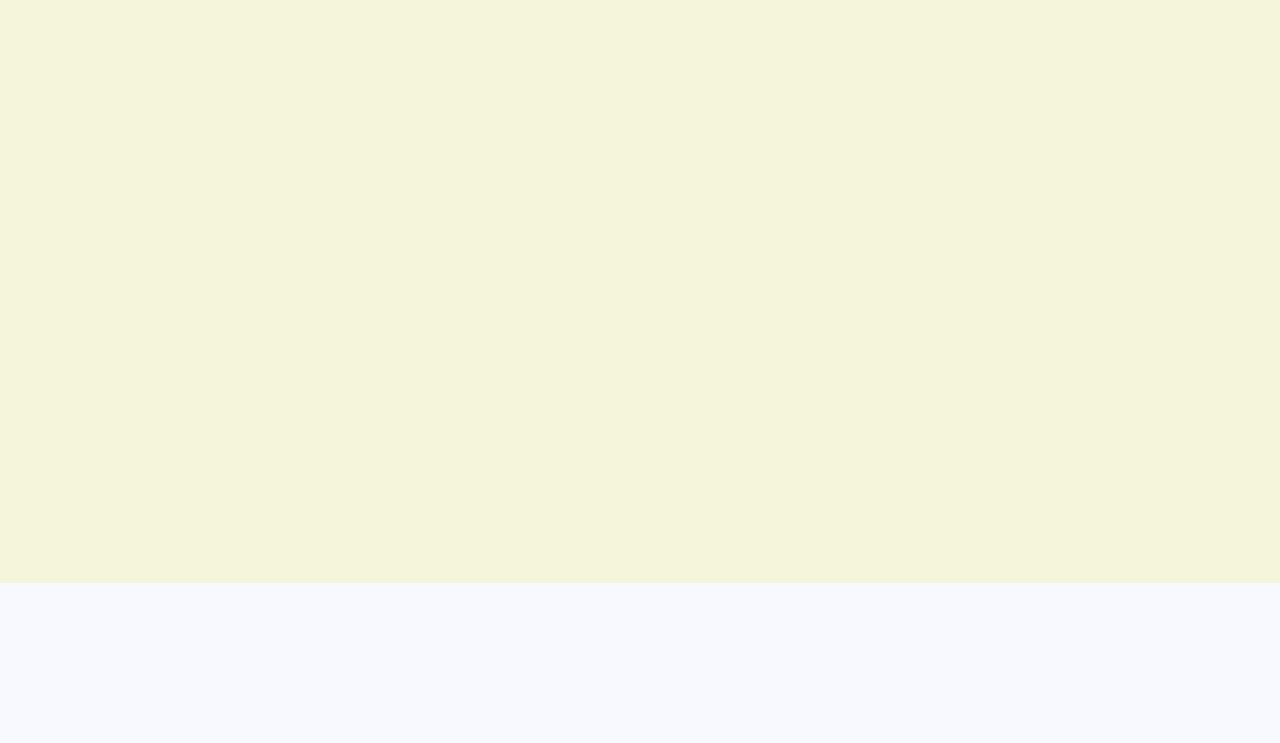
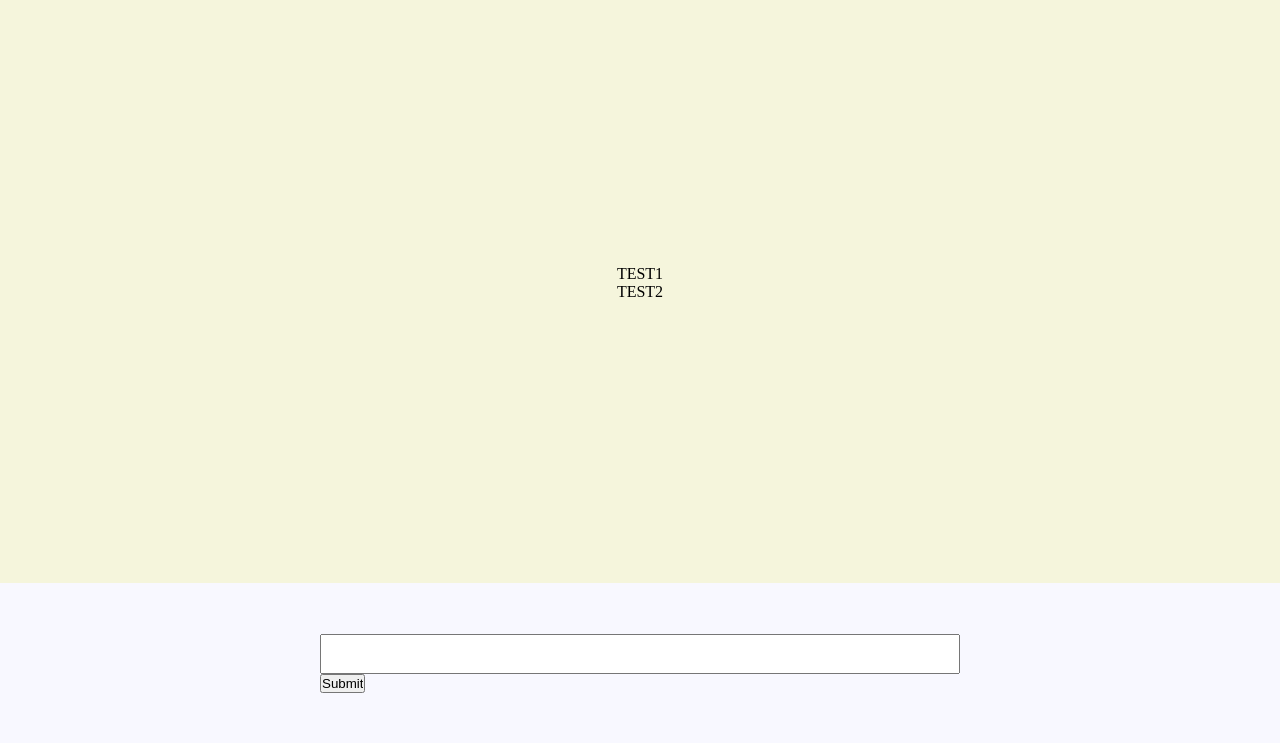
Before and after one commit to KDT-IaaS-Class-One-Group/Web-Prompt, a website: page public/index.html in a window 1280 px wide. Shown: the part 57-800 px from the top of the page. Drawn offline with Linux system fonts and the light colour scheme.

Commit message:
Style: 기본 스타일링 완료

```diff
--- a/public/common.css
+++ b/public/common.css
@@ -12,7 +12,7 @@
   flex-direction: column;
 }
 
-#header {
+#Header {
   width: 100vw;
   height: 5vh;
   display: flex;
@@ -23,14 +23,21 @@
 
 }
 
-#container {
+#Container {
   width: 100vw;
   height: 75vh;
   display: flex;
+  flex-direction: column;
   background-color: beige;
 }
+ul {
+  list-style: none;
+}
+li {
+  list-style: none;
+}
 
-#footer {
+#Footer {
   width: 100vw;
   height: 20vh;
   display: flex;
--- a/public/index.css
+++ b/public/index.css
@@ -1,3 +1,4 @@
+/* Header */
 #Hamburger-Menu {
   width: 50px;
   height: 50px;
@@ -5,7 +6,6 @@
 }
 h1 {
   display: flex;
-  text-align: center;
 }
 
 #Share-Button {
@@ -13,3 +13,30 @@ h1 {
   height: 50px;
   display: flex;
 }
+
+
+/* Container */
+#Container{
+  justify-content: center;
+  align-items: center;
+}
+
+
+/* Footer */
+#Footer{
+  display: flex;
+  flex-direction: row;
+  justify-content: center;
+  align-items: center;
+
+}
+#Text-Box{
+  width: 50vw;
+  height: 5vh;
+  display: flex;
+}
+#Text-Box > #Submit{
+  width: 30px;
+  height: 30px;
+  display: flex;
+}
--- a/public/index.html
+++ b/public/index.html
@@ -10,18 +10,24 @@
 </head>
 <body>
   <div id="root">
-    <div id="header">
+    <div id="Header">
       <!-- 햄버거 메뉴 영역 -->
-      <button id="Hamburger-Menu"></button>
+      <button type="button" id="Hamburger-Menu">Ham</button>
       <h1>🌐프롬프트(0.0)🌐
       </h1>
-      <button id="Share-Button"></button>
+      <button type="button" id="Share-Button">Share</button>
     </div>
-    <ul id="container">
+    <ul id="Container">
       <!-- 본문 영역 -->
+      <li>TEST1</li>
+      <li>TEST2</li>
     </ul>
-    <div id="footer">
+    <div id="Footer">
       <!-- 메시지 작성 영역 -->
+      <form action="" method="POST">
+        <input type="text" id="Text-Box">
+          <input type="submit" id="Submit">
+      </form>
     </div>
   </div>
 </body>
```
Also changed, not shown: 1 other file.
